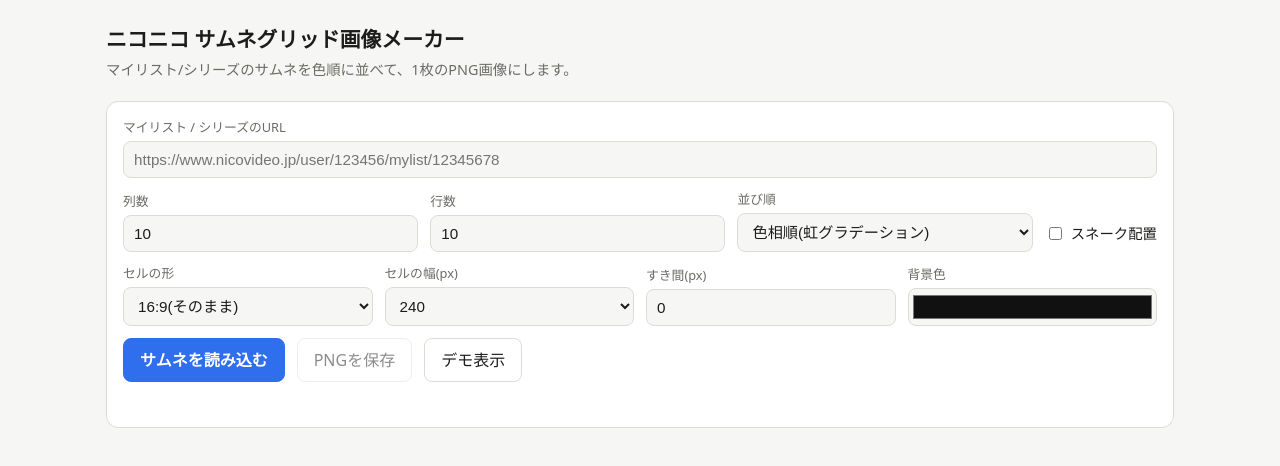
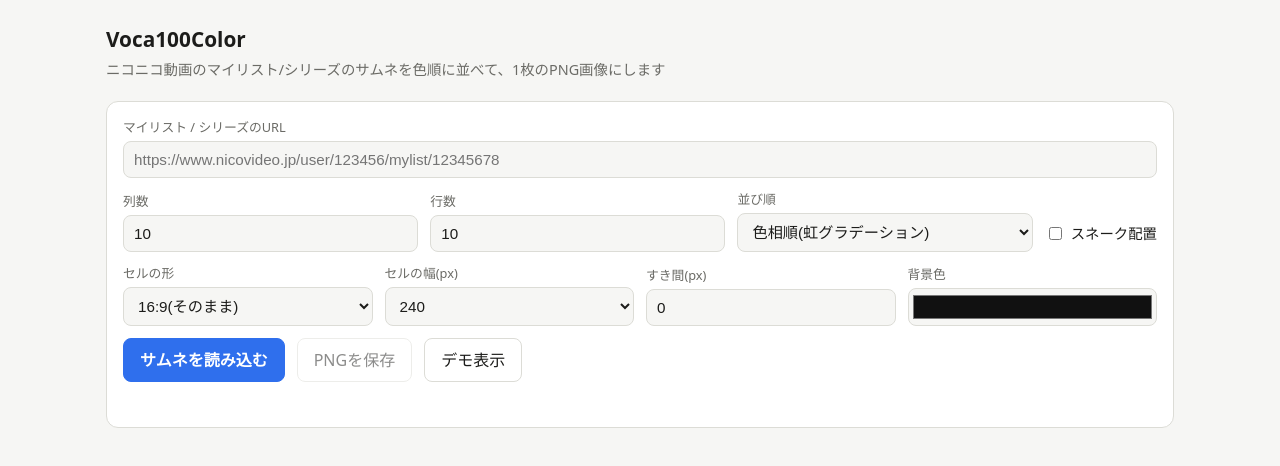
Before and after one commit to sakotsu352vt/Voca100ReColor, a plain HTML site: page index.html in a window 1280 px wide. Drawn offline with Linux system fonts and the light colour scheme.

Commit message:
Add files via upload

```diff
--- a/index.html
+++ b/index.html
@@ -3,7 +3,7 @@
 <head>
 <meta charset="utf-8">
 <meta name="viewport" content="width=device-width, initial-scale=1">
-<title>ニコニコ サムネグリッド画像メーカー</title>
+<title>Voca100Color</title>
 <style>
   :root {
     --bg: #f6f6f4; --surface: #ffffff; --text: #1c1c1a; --muted: #6b6b66;
@@ -52,8 +52,8 @@
 </head>
 <body>
 <main>
-  <h1>ニコニコ サムネグリッド画像メーカー</h1>
-  <p class="sub">マイリスト/シリーズのサムネを色順に並べて、1枚のPNG画像にします。</p>
+  <h1>Voca100Color</h1>
+  <p class="sub">ニコニコ動画のマイリスト/シリーズのサムネを色順に並べて、1枚のPNG画像にします</p>
 
   <section class="panel">
     <label for="url">マイリスト / シリーズのURL</label>
```
